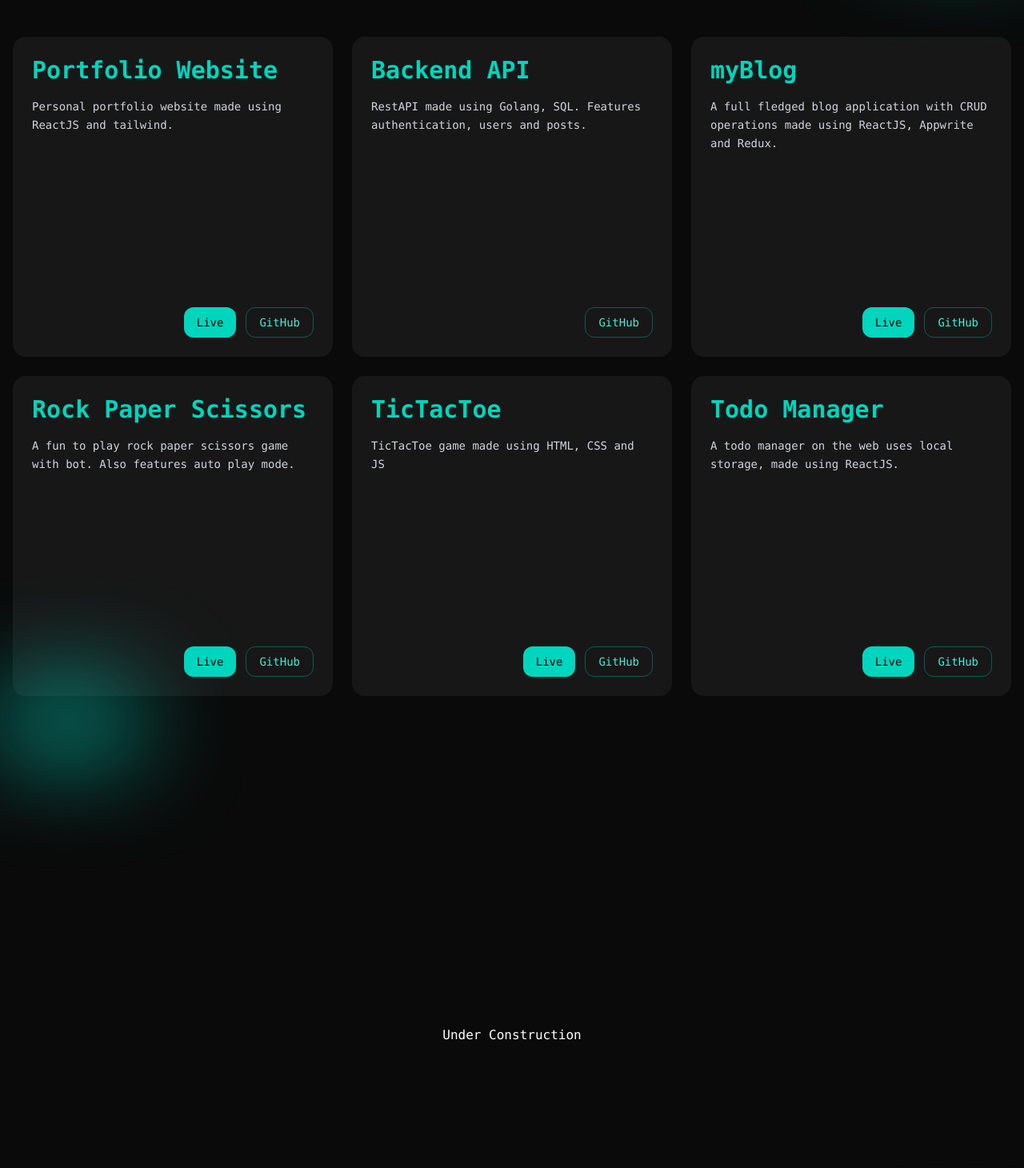
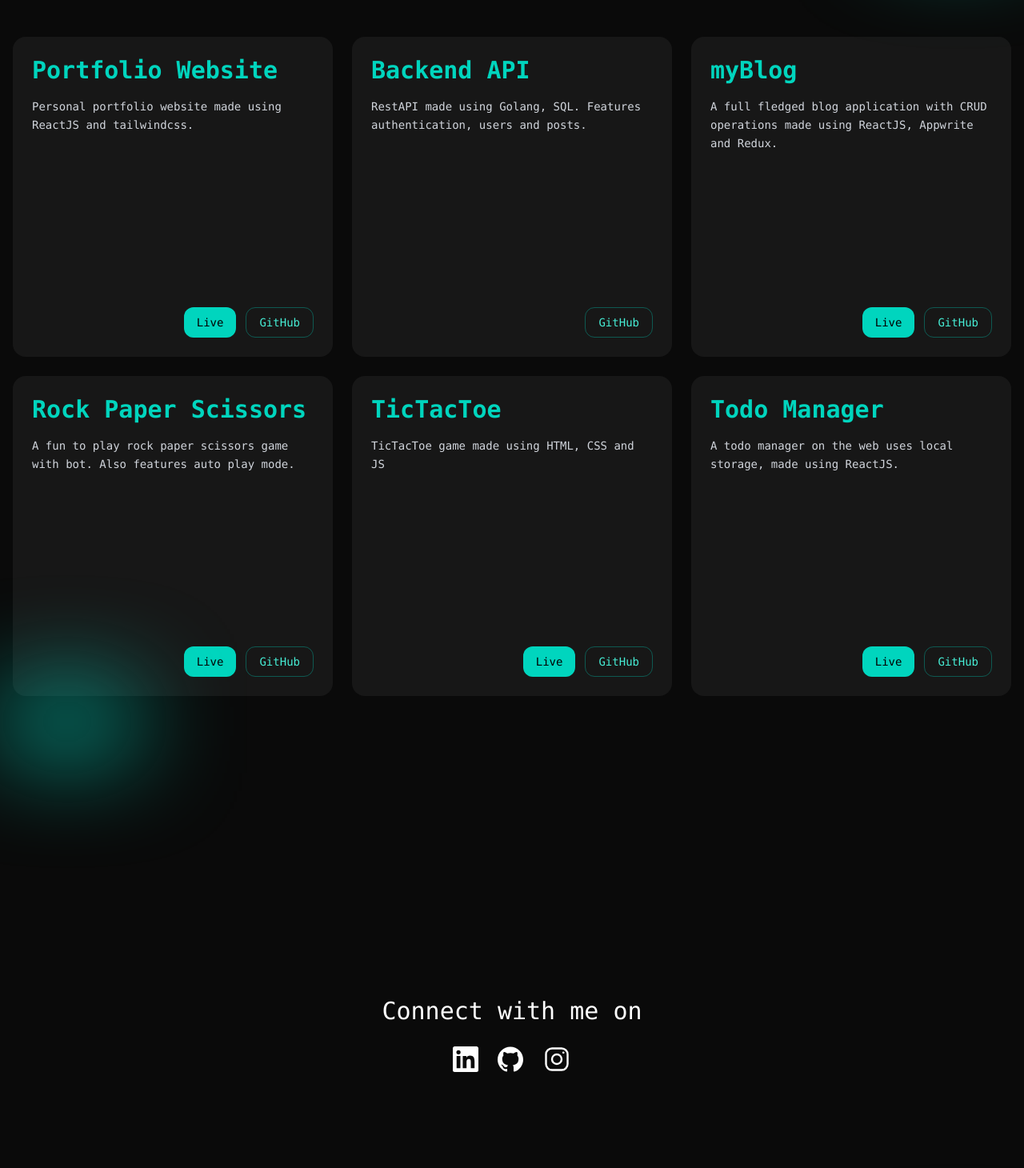
Before and after one commit to ArbAnk007/my-website, a React (Vite) app: page / in a window 1280 px wide. Shown: the part 890-2350 px from the top of the page at 80% size. Built offline with nearby package versions, Linux system fonts and the light colour scheme.

Commit message:
add contact
add contact

```diff
--- a/src/pages/Home.jsx
+++ b/src/pages/Home.jsx
@@ -4,7 +4,7 @@
 const projects = [
 	{
 		title: "Portfolio Website",
-		desc: "Personal portfolio website made using ReactJS and tailwind.",
+		desc: "Personal portfolio website made using ReactJS and tailwindcss.",
 		live: "https://www.arbabansari.com",
 		githubLink: "https://github.com/ArbAnk007/my-website",
 	},
@@ -45,8 +45,8 @@
 		<div className="min-h-screen bg-neutral-950 text-white font-mono">
 			<Navbar />
 			<section className="flex flex-col justify-center items-center text-center min-h-screen px-6" id="home">
-				<div className="h-16 w-42 bg-teal-400 blur-3xl absolute top-0 left-0 z-40"></div>
-				<div className="h-16 w-42 bg-teal-400 blur-3xl absolute bottom-0 right-0 z-40"></div>
+				<div className="md:h-16 md:w-42 h-12 w-20 bg-teal-400 blur-3xl absolute top-0 left-0 z-40"></div>
+				<div className="md:h-16 md:w-42 h-12 w-20 bg-teal-400 blur-3xl absolute bottom-0 right-0 z-40"></div>
 				<motion.h1 initial={{ opacity: 0, y: 30 }} animate={{ opacity: 1, y: 0 }} transition={{ duration: 0.8 }} className="text-4xl md:text-6xl font-bold leading-snug max-w-4xl">
 					<i>Hello,</i> I am <span className="relative inline-block bg-gradient-to-r from-teal-400 via-white to-teal-400 bg-[length:500%_100%] bg-clip-text text-transparent animate-shine">Arbab Ansari</span>
 					<br /> I write <span className="text-teal-400 italic">code</span>.
@@ -62,14 +62,35 @@
 				<div className="text-teal-400 md:text-4xl text-2xl font-bold">Projects</div>
 				<div className="flex justify-center flex-wrap gap-6">
 					{projects.map((item) => (
-						<Card title={item.title} desc={item.desc} githubLink={item.githubLink} live={item.live} />
+						<Card title={item.title} desc={item.desc} githubLink={item.githubLink} live={item.live} key={item.title} />
 					))}
 				</div>
 			</section>
 			<section className="flex flex-col justify-center items-center text-center min-h-screen pt-12 bg-neutral-950 relative" id="contact">
-				<div className="h-16 w-42 bg-teal-400 blur-3xl absolute top-0 left-0 z-40"></div>
-				<div className="h-16 w-42 bg-teal-400 blur-3xl absolute bottom-0 right-0 z-40"></div>
-				Under Construction
+				<div className="md:h-16 md:w-42 h-12 w-20 bg-teal-400 blur-3xl absolute top-0 left-0 z-40"></div>
+				<div className="md:h-16 md:w-42 h-12 w-20 bg-teal-400 blur-3xl absolute bottom-0 right-0 z-40"></div>
+				<div className="flex flex-col gap-6">
+					<p className="md:text-3xl text-xl">Connect with me on</p>
+					<div className="flex justify-center gap-6 items-center">
+						<a href="https://www.linkedin.com/in/arbab-ansari/" target="_blank">
+							<svg xmlns="http://www.w3.org/2000/svg" width="24" height="24" viewBox="0 0 24 24" fill="white" className="h-8 w-8">
+								<path d="M20.447 20.452H16.894V14.85c0-1.337-.024-3.059-1.863-3.059-1.864 0-2.149 1.454-2.149 2.957v5.704H9.329V9h3.4v1.561h.047c.474-.9 1.632-1.85 3.358-1.85 3.591 0 4.256 2.362 4.256 5.436v6.305zM5.337 7.433a1.977 1.977 0 1 1 0-3.954 1.977 1.977 0 0 1 0 3.954zM7.119 20.452H3.554V9h3.565v11.452zM22.225 0H1.771C.792 0 0 .771 0 1.723v20.554C0 23.23.792 24 1.771 24h20.451C23.2 24 24 23.23 24 22.277V1.723C24 .771 23.2 0 22.225 0z" />
+							</svg>
+						</a>
+						<a href="https://github.com/ArbAnk007" target="_blank">
+							<svg xmlns="http://www.w3.org/2000/svg" width="24" height="24" fill="white" viewBox="0 0 24 24" className="h-8 w-8">
+								<path d="M12 .297c-6.63 0-12 5.373-12 12 0 5.303 3.438 9.8 8.205 11.385.6.113.82-.258.82-.577 0-.285-.01-1.04-.015-2.04-3.338.726-4.042-1.61-4.042-1.61 -.546-1.387-1.333-1.757-1.333-1.757 -1.089-.745.083-.729.083-.729 1.205.084 1.838 1.236 1.838 1.236 1.07 1.835 2.809 1.305 3.495.998.108-.775.418-1.305.762-1.605 -2.665-.3-5.466-1.332-5.466-5.93 0-1.31.468-2.38 1.236-3.22-.123-.303-.535-1.523.117-3.176 0 0 1.008-.322 3.301 1.23.957-.266 1.983-.399 3.003-.405 1.02.006 2.047.139 3.006.405 2.291-1.552 3.297-1.23 3.297-1.23 .653 1.653.242 2.873.119 3.176.77.84 1.235 1.91 1.235 3.22 0 4.61-2.803 5.625-5.475 5.921.43.372.823 1.102.823 2.222 0 1.606-.015 2.896-.015 3.286 0 .317.218.687.825.57 C20.565 22.092 24 17.592 24 12.297c0-6.627-5.373-12-12-12z" />
+							</svg>
+						</a>
+						<a href="https://www.instagram.com/__._arbab/" target="_blank">
+							<svg xmlns="http://www.w3.org/2000/svg" width="24" height="24" viewBox="0 0 24 24" role="img" aria-label="Instagram" className="h-9 w-9">
+								<rect x="3" y="3" width="18" height="18" rx="5" ry="5" fill="none" stroke="white" strokeWidth="1.6" />
+								<circle cx="12" cy="12" r="4" fill="none" stroke="white" strokeWidth="1.6" />
+								<circle cx="17.5" cy="6.5" r="0.9" fill="white" />
+							</svg>
+						</a>
+					</div>
+				</div>
 			</section>
 			<Footer />
 		</div>
```
